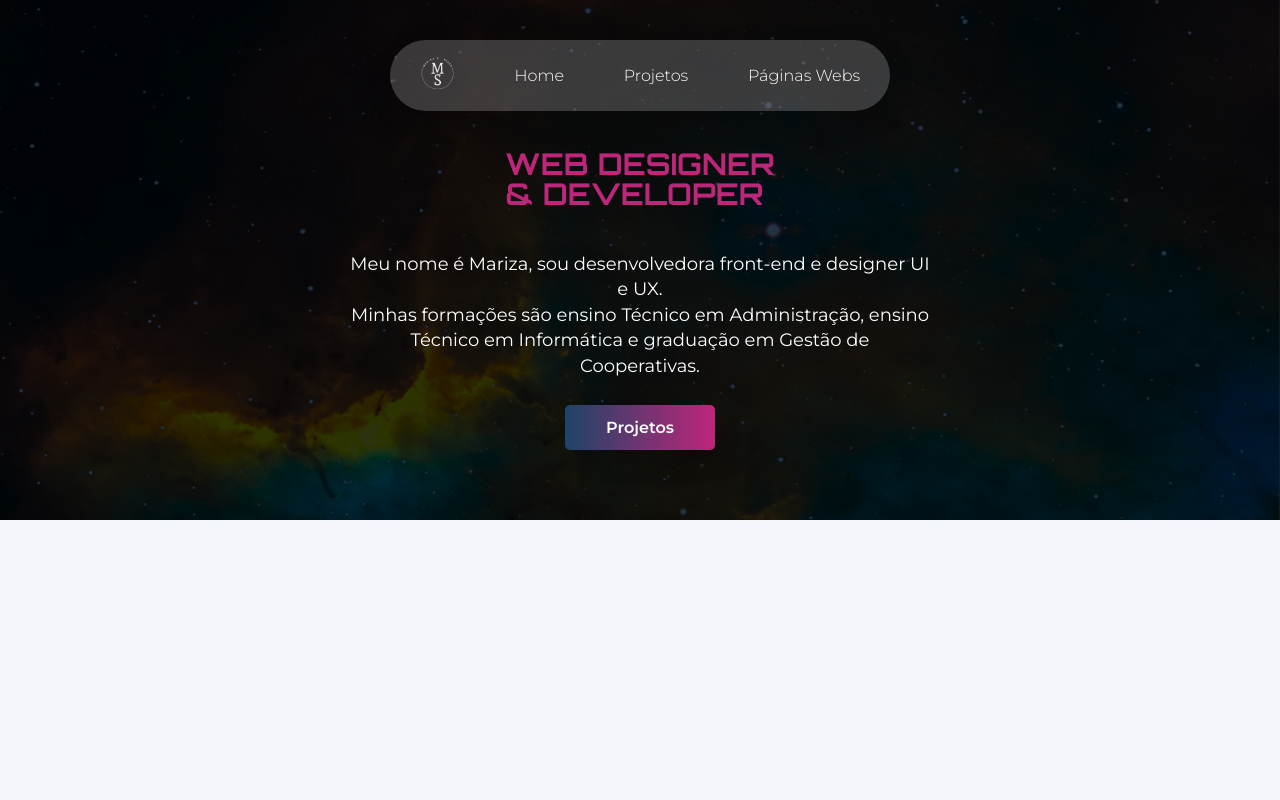
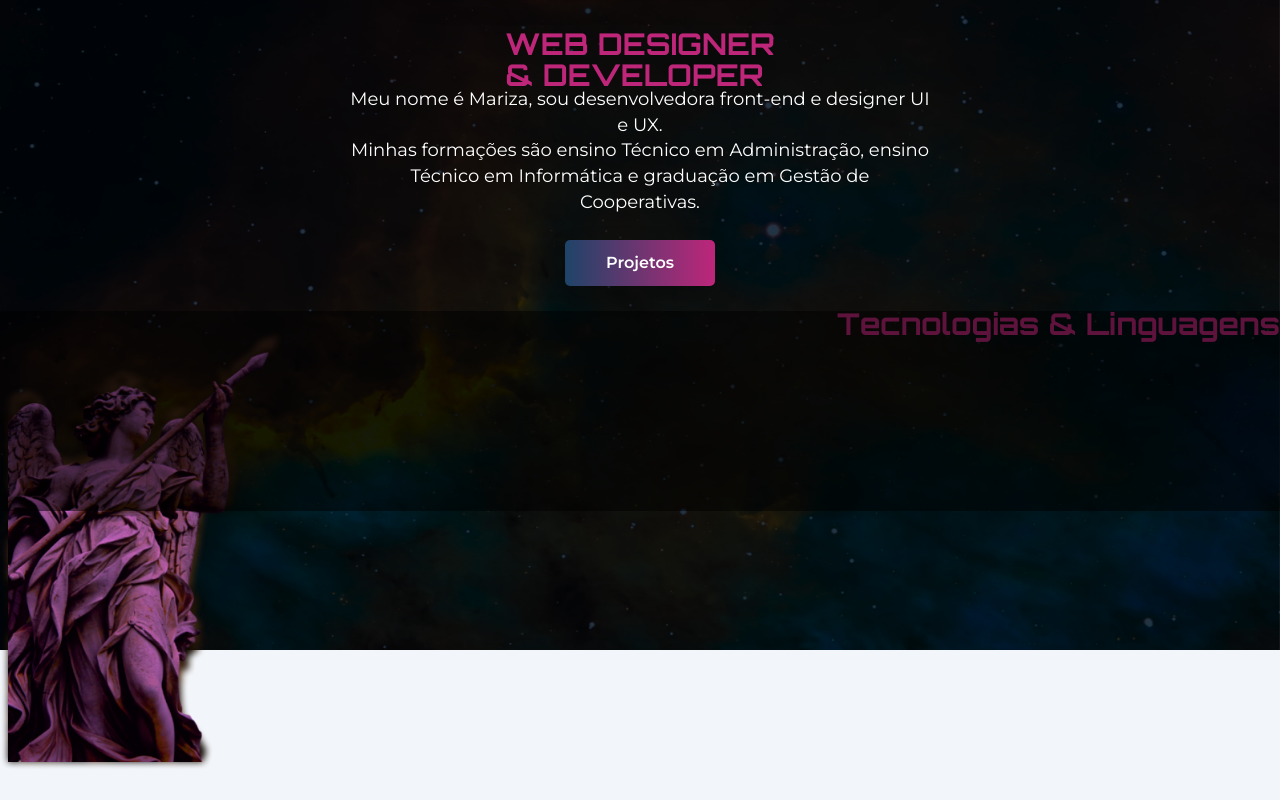
Before and after one commit to MarizaDEV/portfolio_web, a React (Vite) app: page /portfolio-web/home in a window 1280 px wide. Built offline with nearby package versions, Linux system fonts and the light colour scheme.

Commit message:
Adicionando elementos no banner principal

```diff
--- a/src/app/pages/Home/Home.tsx
+++ b/src/app/pages/Home/Home.tsx
@@ -1,7 +1,8 @@
 import { useNavigate } from "react-router-dom";
 import { Button } from "../../shared/components/Button/Button";
 import { NavBar } from "../../shared/components/Navbar/NavBar";
-import { Box1, Box2, Box3, BoxTop, Container } from "./styles/styles";
+import { Box1, Box2, Box3, Box4, BoxTop, Container } from "./styles/styles";
+import imgbanner from "../../shared/assets/images/image_banner.png";
 
 export const Home = () => {
   const navigate = useNavigate();
@@ -36,6 +37,11 @@ export const Home = () => {
               variant="secondary"
             />
           </Box3>
+          <Box4>
+            <img src={imgbanner} />
+            <h1>Tecnologias & Linguagens</h1>
+            <div className="barra"></div>
+          </Box4>
         </BoxTop>
       </Container>
     </>
--- a/src/app/pages/Home/styles/styles.ts
+++ b/src/app/pages/Home/styles/styles.ts
@@ -10,7 +10,7 @@ export const BoxTop = styled.div`
   background: url(${banner}) no-repeat right top fixed;
   width: 100%;
   height: 100%;
-  max-height: 520px;
+  max-height: 650px;
   background-size: 100% 100%;
   display: flex;
   align-items: center;
@@ -51,3 +51,26 @@ export const Box3 = styled.div`
     text-align: center;
   }
 `;
+
+export const Box4 = styled.div`
+  display: flex;
+  align-items: flex-start;
+  justify-content: space-between;
+  font-family: "Orbitron", sans-serif;
+  font-weight: 500;
+  color: #be267a;
+  font-size: 15px;
+  width: 100%;
+
+  .barra {
+    display: flex;
+    position: absolute;
+    background-color: rgba(0, 0, 0, 0.5);
+    width: 100%;
+    height: 200px;
+  }
+
+  img {
+    width: 300px;
+  }
+`;
--- a/src/app/shared/components/Navbar/styles/styles.ts
+++ b/src/app/shared/components/Navbar/styles/styles.ts
@@ -17,7 +17,7 @@ export const MenuStyled = styled.div`
     margin: 40px;
     padding: 0;
     overflow: hidden;
-    background-color: rgba(248, 248, 255, 0.2);
+    background-color: rgba(0, 0, 0, 0.5);
     border-radius: 40px;
     box-shadow: 0 10px 25px rgba(0, 0, 0, 0.2);
   }
```
